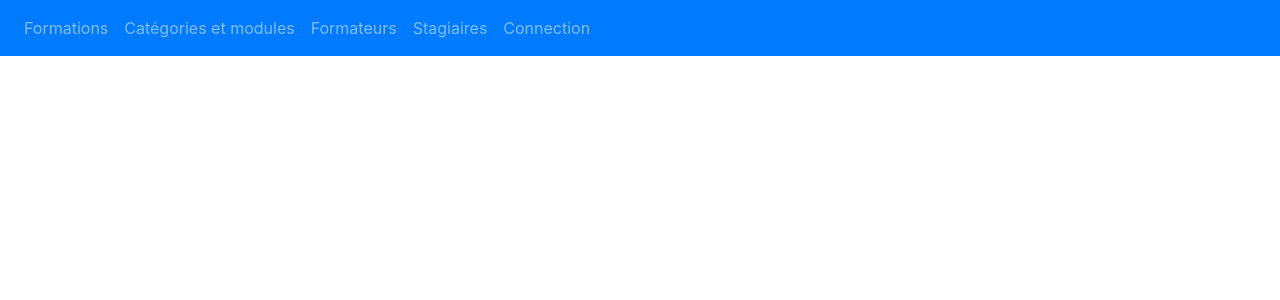
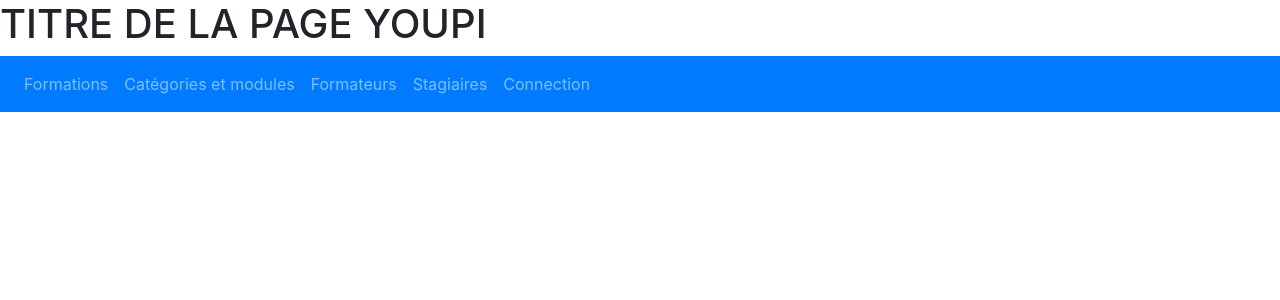
Before and after one commit to ArnaudStr/exo_formation, a Symfony app: template templates/show/infoSession.html.twig in a window 1280 px wide. Shown: the top 300 px of the page. Run offline with Twig, Linux system fonts and the light colour scheme; the template is opened without the code that fills it, so the values that code supplies are empty; some libraries are stand-ins or nearby versions.

Commit message:
Jé ajouter un titreuh dan le fichié baz point htemmellle

```diff
--- a/templates/base.html.twig
+++ b/templates/base.html.twig
@@ -12,6 +12,7 @@
     </head>
 
     <body>
+		<h1>TITRE DE LA PAGE YOUPI</h1>
         <nav class="navbar navbar-expand-lg navbar-dark bg-primary">
             {# <a class="navbar-brand" href="#">Navbar</a> #}
             <button class="navbar-toggler" type="button" data-toggle="collapse" data-target="#navbarColor01" aria-controls="navbarColor01" aria-expanded="false" aria-label="Toggle navigation">
```
